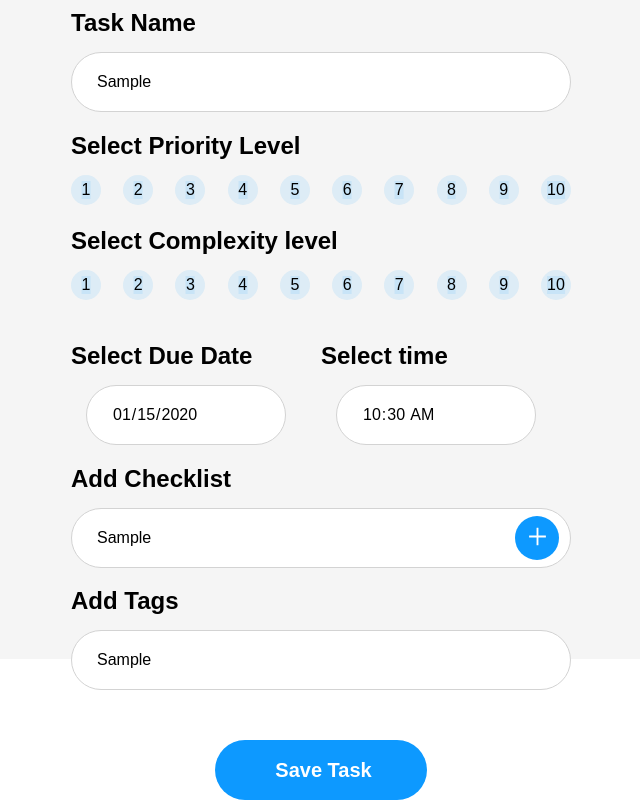
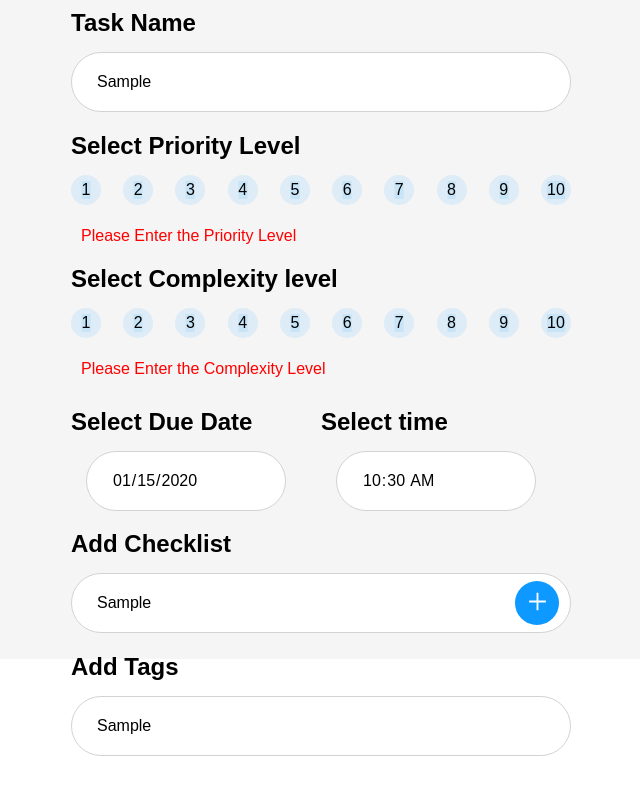
Before and after one commit to Maks6831/todo-app, a React (Create React App) app: page /addtask in a window 1280 px wide. Both pictures are taken after typing "Sample", "2020-01-15", "10:30", "Sample", "Sample" into the empty fields and a click on the button "Save Task". Shown: the part 141-941 px from the top of the page, without its empty margins (319-959 px from the left). Built offline with nearby package versions, Linux system fonts and the light colour scheme.

Commit message:
input validation for addTask added (error message)

```diff
--- a/src/App.css
+++ b/src/App.css
@@ -5,11 +5,15 @@
 
 }
 
+html, body, #root, #root>div {
+  min-height: 100%
+}
+
 
 .App {
   text-align: center;
   background-color: rgb(245, 245, 245);
-  height: fit-content;
+  min-height: fit-content;
 }
 
 a {
--- a/src/index.css
+++ b/src/index.css
@@ -1,10 +1,5 @@
 body {
   margin: 0;
-  font-family: -apple-system, BlinkMacSystemFont, 'Segoe UI', 'Roboto', 'Oxygen',
-    'Ubuntu', 'Cantarell', 'Fira Sans', 'Droid Sans', 'Helvetica Neue',
-    sans-serif;
-  -webkit-font-smoothing: antialiased;
-  -moz-osx-font-smoothing: grayscale;
 }
 
 code {
--- a/src/pages/AddTask.js
+++ b/src/pages/AddTask.js
@@ -18,6 +18,7 @@ export const AddTask = () => {
   const [priority, setPriority] = useState();
   const [complexity, setComplexity] = useState();
   const [numberColor, setNumberColor] = useState('number-div-passive');
+  const [error, setError] = useState(false);
 
   const handleChange = (val, e)=> {
     switch(val){
@@ -52,6 +53,12 @@ export const AddTask = () => {
   }
 
   const saveTask = () => {
+
+
+
+    if(!taskName || !priority || !complexity || !date || !time){
+      setError(true)
+    } else {
       const data = {
         taskName: taskName,
         priority: priority,
@@ -66,8 +73,7 @@ export const AddTask = () => {
       storedData.push(data);
       localStorage.setItem('stored-data', JSON.stringify(storedData));
 
-
-
+    }
   }
 
   useEffect(()=>{
@@ -90,6 +96,8 @@ export const AddTask = () => {
             <label for='task' className='name-label'>
               <input className='name-input' name='task' placeholder='Name of task...' type='text' onChange={(e)=> handleChange('task', e)}></input>
             </label>
+            {error && !taskName &&
+            <div className='error-message'>Please Enter A Name for the Task</div>  }
           </div>
           <div className='t-number'>
             <h2 className='task-title'>Select Priority Level</h2>
@@ -109,6 +117,8 @@ export const AddTask = () => {
               </div>
             </label>
           </div>
+          {error && !priority &&
+            <div className='error-message'>Please Enter the Priority Level</div>  }
           <div className='t-number'>
             <h2 className='task-title'>Select Complexity level</h2>
             <label className='number-label' for='Complexity'>
@@ -128,18 +138,24 @@ export const AddTask = () => {
               </div>
             </label>
           </div>
+          {error && !complexity &&
+            <div className='error-message'>Please Enter the Complexity Level</div>  }
           <div className='t-time'>
             <div className='t-cont-little'>
               <h2 className='task-title'>Select Due Date</h2>
               <label for='date' className='date-time'>
                 <input name='date' type='date' onChange={(e)=>handleChange('date', e)}/>
               </label>
+              {error && !date &&
+            <div className='error-message'>Enter Due Date</div>  }
             </div>
             <div className='t-cont-little'>
               <h2 className='task-title'>Select time</h2>
               <label for='time' className='date-time'>
                 <input name='time' type='time' onChange={(e)=>handleChange('time', e)}/>
               </label>
+              {error && !time &&
+            <div className='error-message'>Enter Due Date</div>  }
             </div>
           </div>
           <div>
--- a/src/pages/Task.js
+++ b/src/pages/Task.js
@@ -9,6 +9,7 @@ import { TaskCard } from '../components/TaskCard';
 export const Task = () => {
   const { task } = useParams();
   const [currentTask, setCurrentTask] = useState([]);
+
   useEffect(()=>{
     let storedData = JSON.parse(localStorage.getItem('stored-data'))||[];
     setCurrentTask(storedData.filter((obj)=> obj.taskName === task));
--- a/src/styles/AddTask.css
+++ b/src/styles/AddTask.css
@@ -4,6 +4,12 @@
     width: 100vw;
     display: flex;
     justify-content: center;
+}
+
+.error-message {
+    text-align: left;
+    color: red;
+    margin: 10px;
 }
 
 .task-card {
```
Lines whose indentation alone changed are shown as unchanged.
